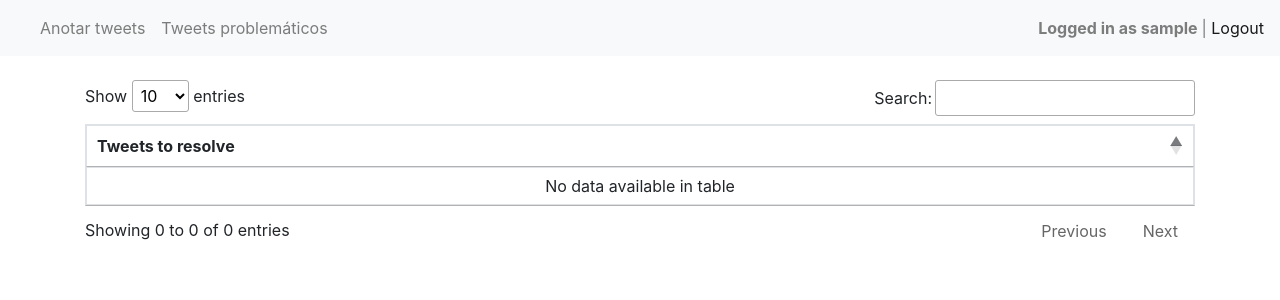
After one commit to Angeluz-07/Tweets-Analysis-CMU-ESPOL, a Django app: page /problematic-tweet-relations in a window 1280 px wide. The commit adds this page. Shown: the top 300 px of the page. Run offline with Django 3.2, Linux system fonts and the light colour scheme; the visitor is signed in with stand-in values (Sample User, id 1); data that the repository does not hold is empty; some libraries are stand-ins or nearby versions.

Commit message:
feat: #18 add list of problematic tweets with Datatable

```diff
--- a/web_app/analisis/templates/analisis/base_nav.html
+++ b/web_app/analisis/templates/analisis/base_nav.html
@@ -13,7 +13,7 @@
             </li>
             {% if request.user.is_staff %}
             <li class="nav-item">
-              <a href="" class="nav-link">Resolver anotaciones</a>
+              <a href="{% url 'problematic_tweet_relations' %}" class="nav-link">Tweets problemáticos</a>
             </li>
             {% endif %}
           </ul>
--- /dev/null
+++ b/web_app/analisis/templates/analisis/problematic_tweet_relations.html
@@ -0,0 +1,40 @@
+{% extends 'analisis/base_nav.html' %}
+{% load  static %}
+
+
+{% block top_assets %}
+<link rel="stylesheet" href="//cdn.datatables.net/1.10.24/css/jquery.dataTables.min.css">
+<script src="//cdn.datatables.net/1.10.24/js/jquery.dataTables.min.js"></script>
+{% endblock %}
+
+{% block content %}
+
+	<div class="mt-4">
+      	<table id="problematic_tweets" class="table table-bordered table-hover">
+			<thead>
+			<tr>
+				<th>Tweets to resolve</th>
+			</tr>
+			</thead>
+			<tbody>
+			{% for item in trs %}
+				<tr>
+				<td>
+				<a href="{% url 'resolve_tweet_relation' item.id %}">Tweet Relation {{ item.id }}</a>
+				</td>
+				</tr>
+			{% endfor %}
+			</tbody>
+      	</table>
+    </div>
+  </div>
+
+{% endblock %}
+
+{% block bottom_assets %}
+<script>
+$(document).ready( function () {
+    $('#problematic_tweets').DataTable();
+});
+</script>
+{% endblock %}
--- a/web_app/analisis/urls.py
+++ b/web_app/analisis/urls.py
@@ -13,8 +13,8 @@ router.register(r'resolve-tweet-annotations', views.ResolveTweetAnnotationsViewS
 urlpatterns = [
     path('', RedirectView.as_view(url='annotate')),
     path('annotate', views.annotate, name='annotate'),
-    #path('resolve-tweet-annotations', views.resolve_tweet_annotations, name='resolve_tweets_annotations'),
-    path('resolve-tweet-annotation/<int:tweet_relation_id>', views.resolve_tweet_annotation, name="resolve_tweet_annotation"),
+    path('problematic-tweet-relations', views.problematic_tweet_relations, name='problematic_tweet_relations'),
+    path('resolve-tweet-relation/<int:tweet_relation_id>', views.resolve_tweet_relation, name="resolve_tweet_relation"),
     path('login', auth_views.LoginView.as_view(template_name="analisis/login.html"), name='login'),
     path('logout', auth_views.LogoutView.as_view(next_page='login'), name='logout'),
     path('api/', include(router.urls)),
--- a/web_app/analisis/views.py
+++ b/web_app/analisis/views.py
@@ -169,6 +169,17 @@ def annotate(request):
 
     return render(request, 'analisis/annotate.html', context = context)
 
+@staff_member_required(login_url='login')
+@login_required(login_url='login')
+def problematic_tweet_relations(request):
+    trs = TweetRelation.objects.all()
+
+    context = {
+        'trs' : trs
+    }
+    return render(request, 'analisis/problematic_tweet_relations.html', context = context)
+
+
 """
 def get_ambigous_tweet_relations():
     from .models import TweetRelation
@@ -215,7 +226,7 @@ def resolve_tweet_annotations(request):
 
 @staff_member_required(login_url='login')
 @login_required(login_url='login')
-def resolve_tweet_annotation(request, tweet_relation_id):
+def resolve_tweet_relation(request, tweet_relation_id):
     from .models import TweetRelation
     tweet_relation = get_object_or_404(TweetRelation.objects, id=tweet_relation_id)
 
```
Also changed, not shown: 1 other file.
